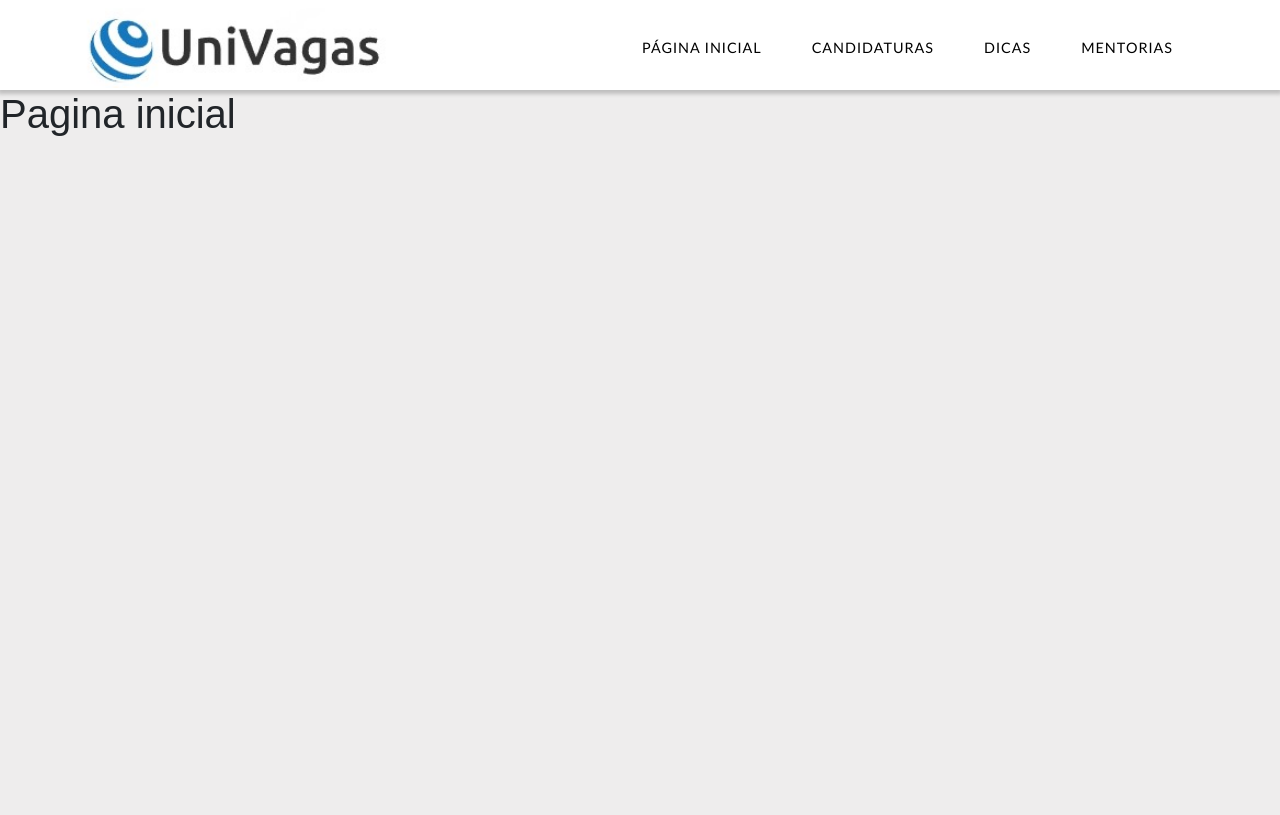
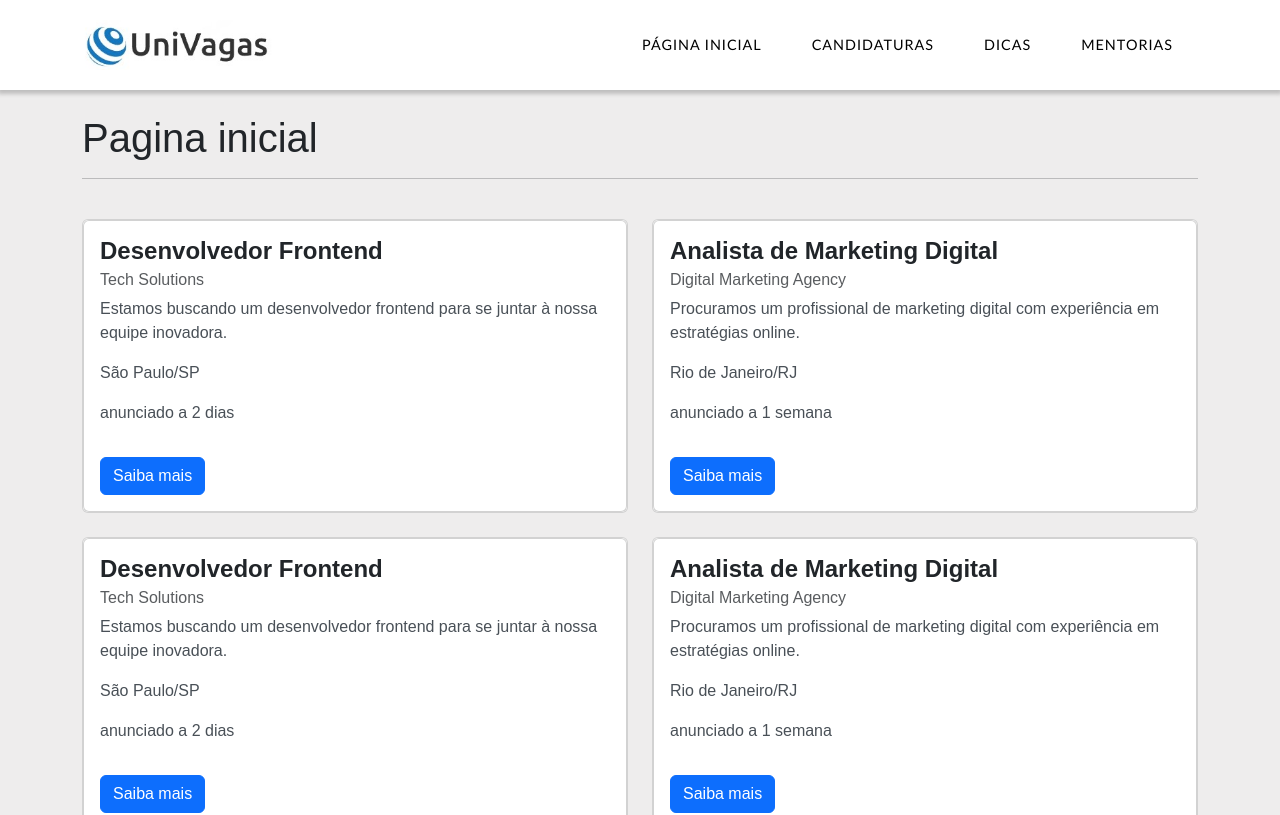
Before and after one commit to arthurmichaltchuk/univagas, a React (Create React App) app: page / in a window 1280 px wide. Shown: the top 815 px of the page. Built offline with nearby package versions, Linux system fonts and the light colour scheme; the HTML template or start-up script is replaced by a standard one.

Commit message:
Index quase pronto

```diff
--- a/src/componentes/index.jsx
+++ b/src/componentes/index.jsx
@@ -1,3 +1,95 @@
-export default function Index(){
-    return (<h1>Pagina inicial</h1>)
+import React from 'react';
+import Button from 'react-bootstrap/Button';
+import Card from 'react-bootstrap/Card';
+
+export default function Index() {
+    const data = [
+        {
+            titulo: 'Desenvolvedor Frontend',
+            empresa: 'Tech Solutions',
+            cep: 'São Paulo/SP',
+            descricao: 'Estamos buscando um desenvolvedor frontend para se juntar à nossa equipe inovadora.',
+            tempo: 'anunciado a 2 dias',
+        },
+        {
+            titulo: 'Analista de Marketing Digital',
+            empresa: 'Digital Marketing Agency',
+            cep: 'Rio de Janeiro/RJ',
+            descricao: 'Procuramos um profissional de marketing digital com experiência em estratégias online.',
+            tempo: 'anunciado a 1 semana',
+        },
+        {
+            titulo: 'Desenvolvedor Frontend',
+            empresa: 'Tech Solutions',
+            cep: 'São Paulo/SP',
+            descricao: 'Estamos buscando um desenvolvedor frontend para se juntar à nossa equipe inovadora.',
+            tempo: 'anunciado a 2 dias',
+        },
+        {
+            titulo: 'Analista de Marketing Digital',
+            empresa: 'Digital Marketing Agency',
+            cep: 'Rio de Janeiro/RJ',
+            descricao: 'Procuramos um profissional de marketing digital com experiência em estratégias online.',
+            tempo: 'anunciado a 1 semana',
+        },
+        {
+            titulo: 'Desenvolvedor Frontend',
+            empresa: 'Tech Solutions',
+            cep: 'São Paulo/SP',
+            descricao: 'Estamos buscando um desenvolvedor frontend para se juntar à nossa equipe inovadora.',
+            tempo: 'anunciado a 2 dias',
+        },
+        {
+            titulo: 'Analista de Marketing Digital',
+            empresa: 'Digital Marketing Agency',
+            cep: 'Rio de Janeiro/RJ',
+            descricao: 'Procuramos um profissional de marketing digital com experiência em estratégias online.',
+            tempo: 'anunciado a 1 semana',
+        },
+        {
+            titulo: 'Desenvolvedor Frontend',
+            empresa: 'Tech Solutions',
+            cep: 'São Paulo/SP',
+            descricao: 'Estamos buscando um desenvolvedor frontend para se juntar à nossa equipe inovadora.',
+            tempo: 'anunciado a 2 dias',
+        },
+        {
+            titulo: 'Analista de Marketing Digital',
+            empresa: 'Digital Marketing Agency',
+            cep: 'Rio de Janeiro/RJ',
+            descricao: 'Procuramos um profissional de marketing digital com experiência em estratégias online.',
+            tempo: 'anunciado a 1 semana',
+        },
+        // Add more data objects as needed
+    ];
+
+    return (
+        <div className="container">
+            <br/>
+            <h1>Pagina inicial</h1>
+            <hr/>
+            <div class="row row-cols-2">
+
+
+                {data.map((item, index) => (
+                    <div class="col-6">
+                        <br />
+                        <div className="card" key={index}>
+                            <Card>
+                                <Card.Body>
+                                    <Card.Title className="card-title">{item.titulo}</Card.Title>
+                                    <Card.Subtitle className="mb-2 text-muted card-subtitle">{item.empresa}</Card.Subtitle>
+                                    <Card.Text className="card-text">{item.descricao}</Card.Text>
+                                    <Card.Text className="card-text">{item.cep}</Card.Text>
+                                    <Card.Text className="card-text">{item.tempo}</Card.Text>
+                                    <Button variant="primary" className="card-button">Saiba mais</Button>
+                                </Card.Body>
+                            </Card>
+                        </div>
+
+                    </div>
+                ))}
+            </div>
+        </div>
+    );
 }
--- a/src/index.css
+++ b/src/index.css
@@ -73,7 +73,7 @@ nav li{
 }
 
 .logo img{
-  height: 80px;
+  height: 50px;
 }
 
 .logoLogin{
@@ -84,3 +84,27 @@ nav .menu-btn,
 .menu-icon{
   display:none;
 }
+
+/* Add this to your existing CSS or create a new CSS file */
+
+.card {
+  min-width: 18rem;
+}
+
+.card-title {
+  font-size: 1.5rem;
+  font-weight: bold;
+}
+
+.card-subtitle {
+  color: #6c757d;
+  margin-bottom: 0.5rem;
+}
+
+.card-text {
+  color: #495057;
+}
+
+.card-button {
+  margin-top: 1rem;
+}
```
